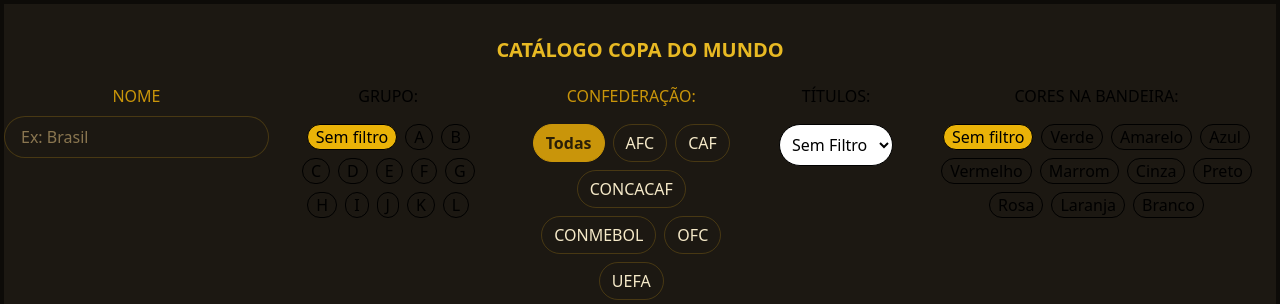
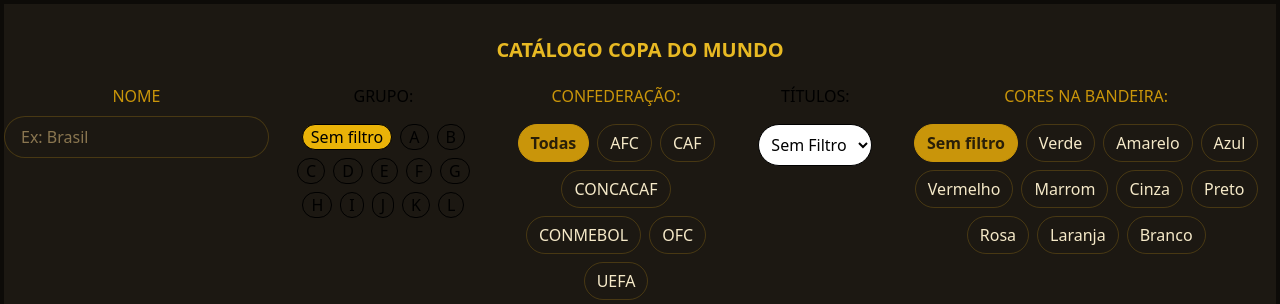
Before and after one commit to MiguelVitorOV/galeria-interativa-de-itens, a React (Vite) app: page / in a window 1280 px wide. Shown: the top 304 px of the page. Built offline with nearby package versions, Linux system fonts and the light colour scheme.

Commit message:
estilizando filtro por cor

```diff
--- a/src/components/FiltroCor.jsx
+++ b/src/components/FiltroCor.jsx
@@ -22,26 +22,26 @@ export function FiltroCor(props) {
     }
     const botaoAtivo = (valor) =>{
         console.log(props.filtro)
-        return props.filtro.length === 0 && valor === "Sem Filtro"? "bg-yellow-500":
-        props.filtro.includes(valor)? "bg-yellow-500" : ""
+        return props.filtro.length === 0 && valor === "Sem Filtro"? "bg-ouro-medio text-trofeu-text-escuro border-ouro-medio font-semibold hover:bg-ouro-escuro hover:border-ouro-escuro":
+        props.filtro.includes(valor)? "bg-ouro-medio text-trofeu-text-escuro border-ouro-medio font-semibold hover:bg-ouro-escuro hover:border-ouro-escuro" : "bg-transparent text-trofeu-text-claro border-ouro-escuro/40 hover:border-ouro-brilhante hover:text-ouro-brilhante"
     }
 
     return (
         <div className="flex flex-col items-center flex-wrap">
-            <h1>CORES NA BANDEIRA:</h1>
+            <h1 className="text-ouro-medio font-medium">CORES NA BANDEIRA:</h1>
 
             <div className="flex justify-center p-4 items-center gap-2 flex-wrap">
-                <button className={`border border-black rounded-full px-2 ${botaoAtivo('Sem Filtro')}`} onClick={atualizarFiltro} value='Sem filtro'>Sem filtro</button>
-                <button className={`border border-black rounded-full px-2 ${botaoAtivo('Verde')}`} onClick={atualizarFiltro} value='Verde'>Verde</button>
-                <button className={`border border-black rounded-full px-2 ${botaoAtivo('Amarelo')}`} onClick={atualizarFiltro} value='Amarelo'>Amarelo</button>
-                <button className={`border border-black rounded-full px-2 ${botaoAtivo('Azul')}`} onClick={atualizarFiltro} value='Azul'>Azul</button>
-                <button className={`border border-black rounded-full px-2 ${botaoAtivo('Vermelho')}`} onClick={atualizarFiltro} value='Vermelho'>Vermelho</button>
-                <button className={`border border-black rounded-full px-2 ${botaoAtivo('Marrom')}`} onClick={atualizarFiltro} value='Marrom'>Marrom</button>
-                <button className={`border border-black rounded-full px-2 ${botaoAtivo('Cinza')}`} onClick={atualizarFiltro} value='Cinza'>Cinza</button>
-                <button className={`border border-black rounded-full px-2 ${botaoAtivo('Preto')}`} onClick={atualizarFiltro} value='Preto'>Preto</button>
-                <button className={`border border-black rounded-full px-2 ${botaoAtivo('Rosa')}`} onClick={atualizarFiltro} value='Rosa'>Rosa</button>
-                <button className={`border border-black rounded-full px-2 ${botaoAtivo('Laranja')}`} onClick={atualizarFiltro} value='Laranja'>Laranja</button>
-                <button className={`border border-black rounded-full px-2 ${botaoAtivo('Branco')}`} onClick={atualizarFiltro} value='Branco'>Branco</button>
+                <button className={`border rounded-full px-3 py-1.5 ${botaoAtivo('Sem Filtro')}`} onClick={atualizarFiltro} value='Sem filtro'>Sem filtro</button>
+                <button className={`border rounded-full px-3 py-1.5 ${botaoAtivo('Verde')}`} onClick={atualizarFiltro} value='Verde'>Verde</button>
+                <button className={`border rounded-full px-3 py-1.5 ${botaoAtivo('Amarelo')}`} onClick={atualizarFiltro} value='Amarelo'>Amarelo</button>
+                <button className={`border rounded-full px-3 py-1.5 ${botaoAtivo('Azul')}`} onClick={atualizarFiltro} value='Azul'>Azul</button>
+                <button className={`border rounded-full px-3 py-1.5 ${botaoAtivo('Vermelho')}`} onClick={atualizarFiltro} value='Vermelho'>Vermelho</button>
+                <button className={`border rounded-full px-3 py-1.5 ${botaoAtivo('Marrom')}`} onClick={atualizarFiltro} value='Marrom'>Marrom</button>
+                <button className={`border rounded-full px-3 py-1.5 ${botaoAtivo('Cinza')}`} onClick={atualizarFiltro} value='Cinza'>Cinza</button>
+                <button className={`border rounded-full px-3 py-1.5 ${botaoAtivo('Preto')}`} onClick={atualizarFiltro} value='Preto'>Preto</button>
+                <button className={`border rounded-full px-3 py-1.5 ${botaoAtivo('Rosa')}`} onClick={atualizarFiltro} value='Rosa'>Rosa</button>
+                <button className={`border rounded-full px-3 py-1.5 ${botaoAtivo('Laranja')}`} onClick={atualizarFiltro} value='Laranja'>Laranja</button>
+                <button className={`border rounded-full px-3 py-1.5 ${botaoAtivo('Branco')}`} onClick={atualizarFiltro} value='Branco'>Branco</button>
             </div>
         </div>
     )
```
